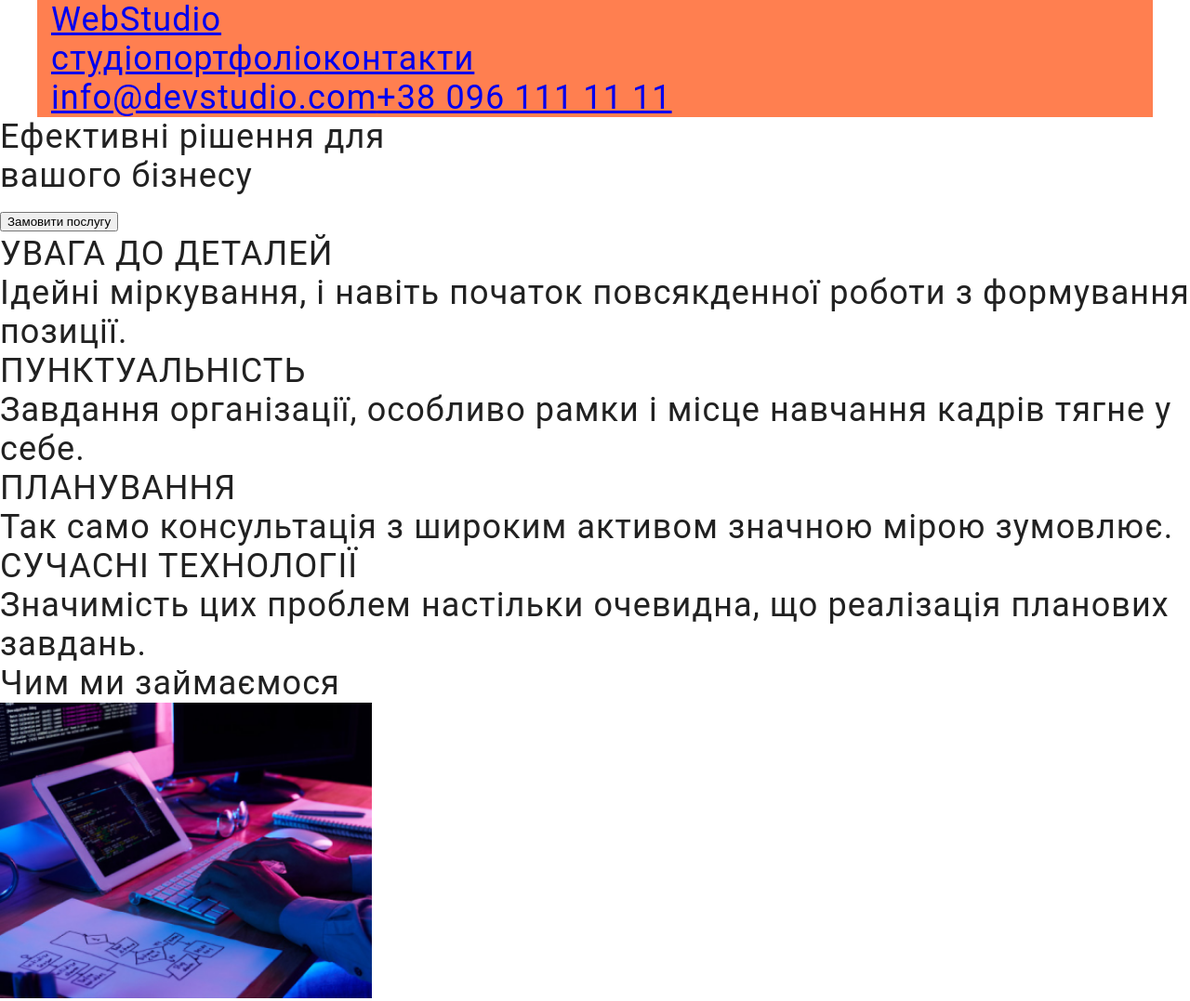
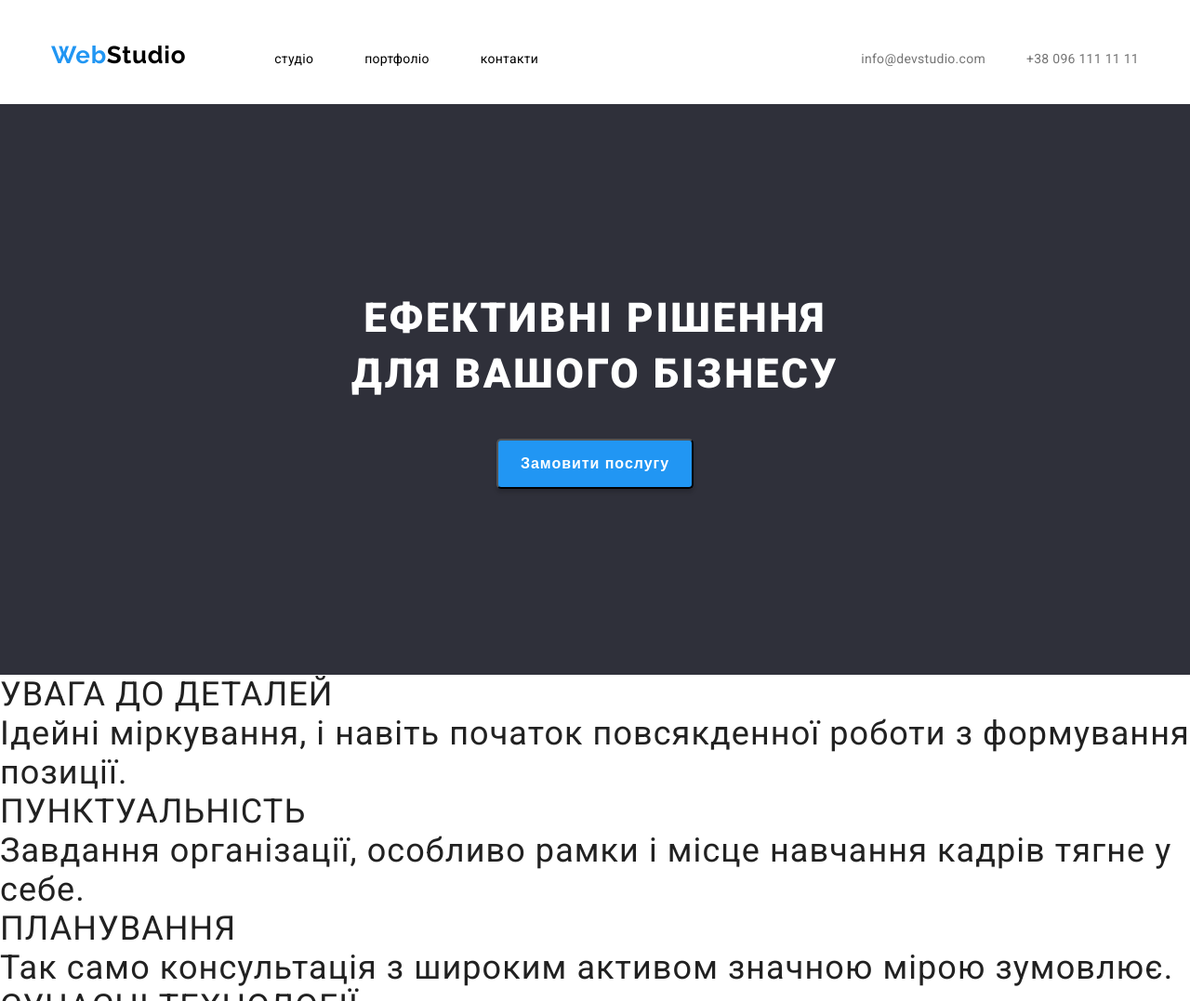
Before and after one commit to 555hehe555/WebStudio, a plain HTML site: page index.html in a window 1280 px wide. Shown: the top 1077 px of the page at 93% size. Drawn offline with Linux system fonts and the light colour scheme.

Commit message:
heder+hero

```diff
--- a/index.html
+++ b/index.html
@@ -3,44 +3,53 @@
 <head>
     <meta charset="UTF-8">
     <meta name="viewport" content="width=device-width, initial-scale=1.0">
+    <!-- Roboto -->
+    <link rel="preconnect" href="https://fonts.googleapis.com">
+    <link rel="preconnect" href="https://fonts.gstatic.com" crossorigin>
+    <link href="https://fonts.googleapis.com/css2?family=Roboto:wght@400;700;900&display=swap" rel="stylesheet">
+    <!-- Raleway -->
+    <link rel="preconnect" href="https://fonts.googleapis.com">
+    <link rel="preconnect" href="https://fonts.gstatic.com" crossorigin>
+    <link href="https://fonts.googleapis.com/css2?family=Raleway:wght@700;900&display=swap" rel="stylesheet">
+
     <title>WebStudio</title>
     <link rel="stylesheet" href="style.css">
 </head>
 <body>
     <header class="header">
-        <div class="container">
+        <div class="container header-container">
             <div>
-                <a href="index.html">
-                    <span>Web</span><span>Studio</span>
+                <a class="header-logo" href="index.html">
+                    <span class="header-logo-blue">Web</span>Studio
                 </a>
             </div>
             <nav class="nav">
                 <ul class="nav-list">
-                    <li>
-                        <a href="#">
+                    <li class="nav-list-item">
+                        <a class="nav-list-link link-hover-style" href="#">
                             студіо
                         </a>
                     </li>
-                    <li>
-                        <a href="#">
+                    <li class="nav-list-item">
+                        <a class="nav-list-link link-hover-style" href="#">
                             портфоліо
                         </a>
                     </li>
-                    <li>
-                        <a href="#">
+                    <li class="nav-list-item">
+                        <a class="nav-list-link link-hover-style" href="#">
                             контакти
                         </a>
                     </li>
                 </ul>
             </nav>
             <ul class="adres-list">
-                <li>
-                    <a href="mailto:info@devstudio.com">
+                <li class="adres-list-item">
+                    <a class = "link-hover-style adres-list-link" href="mailto:info@devstudio.com">
                         info@devstudio.com
                     </a>
                 </li>
-                <li>
-                    <a href="tel:+380961111111">
+                <li class="adres-list-item">
+                    <a class = "link-hover-style adres-list-link" href="tel:+380961111111">
                         +38 096 111 11 11
                     </a>
                 </li>
@@ -49,8 +58,10 @@
     </header>
     <main>
         <section class="hero">
-            <h1>Ефективні рішення для<br> вашого бізнесу</h1>
-            <button type="button">Замовити послугу</button>
+            <div class="container hero-container">
+                <h1 class="hero-title">Ефективні рішення <br>для вашого бізнесу</h1>
+                <button type="button" class="hero-button">Замовити послугу</button>
+            </div>
         </section>
         <section>
             <ul>
@@ -119,12 +130,12 @@
         <p>м. Київ, пр-т Лесі Українки, 26</p>
         <ul>
             <li>
-                <a href="mailto:info@devstudio.com">
+                <a class = "link-hover-style" href="mailto:info@devstudio.com">
                     info@devstudio.com
                 </a>
             </li>
             <li>
-                <a href="tel:+380961111111">
+                <a class = "link-hover-style" href="tel:+380961111111">
                     +38 096 111 11 11
                 </a>
             </li>
--- a/style.css
+++ b/style.css
@@ -1,3 +1,4 @@
+/* -----------reset------------- */
 html, body, div, span, applet, object, iframe,
 h1, h2, h3, h4, h5, h6, p, blockquote, pre,
 a, abbr, acronym, address, big, cite, code,
@@ -17,6 +18,7 @@ time, mark, audio, video {
 	font-size: 100%;
 	font: inherit;
 	vertical-align: baseline;
+  text-decoration: none;
 }
 /* HTML5 display-role reset for older browsers */
 article, aside, details, figcaption, figure,
@@ -37,6 +39,15 @@ q:before, q:after {
 	content: '';
 	content: none;
 }
+
+/* -----------code------------ */
+/* -----------heder----------- */
+:root{
+  --main-font:"Roboto";
+  --logo-font:"Raleway";
+}
+
+
 table {
 	border-collapse: collapse;
 	border-spacing: 0;
@@ -50,14 +61,21 @@ body {
   line-height: 42px;
   letter-spacing: 0.03em;
   display: block;
+  background-color: #FFF;
 }
 
 .header{
   display:flex;
 }
 
+.header-container{
+  display: flex;
+  align-items: center;
+}
+
 .nav-list, .adres-list {
   display:flex;
+  padding: 35px 0px;
 }
 
 .container {
@@ -66,5 +84,94 @@ body {
   margin-right: auto;
   padding-left: 15px;
   padding-right: 15px;
-  background-color: coral;
 }
+
+.header-logo{
+  font-family: var(--logo-font);
+  font-size: 26px;
+  font-weight: 700;
+  line-height: 31px;
+  letter-spacing: 0.03em;
+  color: #000;
+  padding : 35px, 0px, 35px, 0px;
+}
+
+.header-logo-blue{
+  color: #2196F3;
+}
+
+.nav{
+  margin-left: 95px;
+}
+
+.nav-list-link{
+  font-family: var(--main-font);
+  color: #000;
+  font-size: 14px;
+  font-weight: 500;
+  line-height: 16px;
+  letter-spacing: 0.02em;
+}
+
+.adres-list-link{
+  font-family: var(--main-font);
+  color:#757575;
+  font-size: 14px;
+  font-weight: 500;
+  line-height: 16px;
+  letter-spacing: 0.02em;
+}
+
+.link-hover-style:hover,
+.link-hover-style:focus{
+  color: #2196F3;
+}
+
+.nav-list-item:not(:last-child){
+  margin-right: 55px;
+}
+
+.adres-list{
+  margin-left: auto;
+}
+
+.adres-list-item:not(:last-child){
+  margin-right: 44px;
+}
+
+.hero{
+  background: #2F303A;
+}
+
+.hero-container{
+  padding-top: 200px;
+  padding-bottom: 200px;
+}
+
+.hero-title{
+  margin-bottom: 40px;
+  color: #FFF;
+  text-align: center;
+  font-size: 44px;
+  font-style: normal;
+  font-weight: 900;
+  line-height: 60px; /* 136.364% */
+  letter-spacing: 2.64px;
+  text-transform: uppercase;
+}
+
+.hero-button {
+  display: block;
+  margin: 0 auto;
+  padding: 10px 24px;
+  border-radius: 5px;
+  background: #2196F3;
+  box-shadow: 0px 4px 4px 0px rgba(0, 0, 0, 0.15);
+  color: #FFF;
+  text-align: center;
+  font-size: 16px;
+  font-style: normal;
+  font-weight: 700;
+  line-height: 30px; /* 187.5% */
+  letter-spacing: 0.96px;
+}
```
